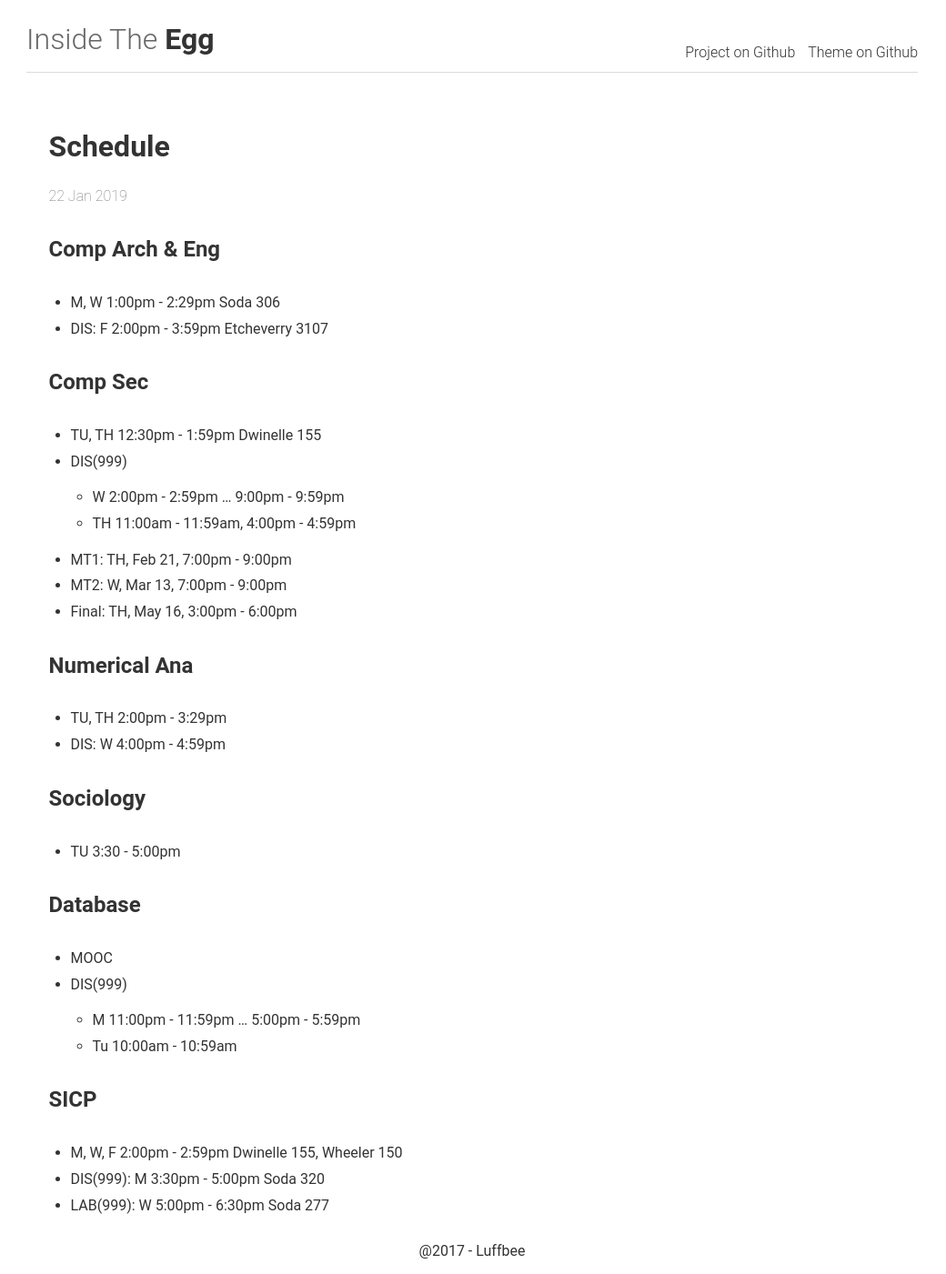
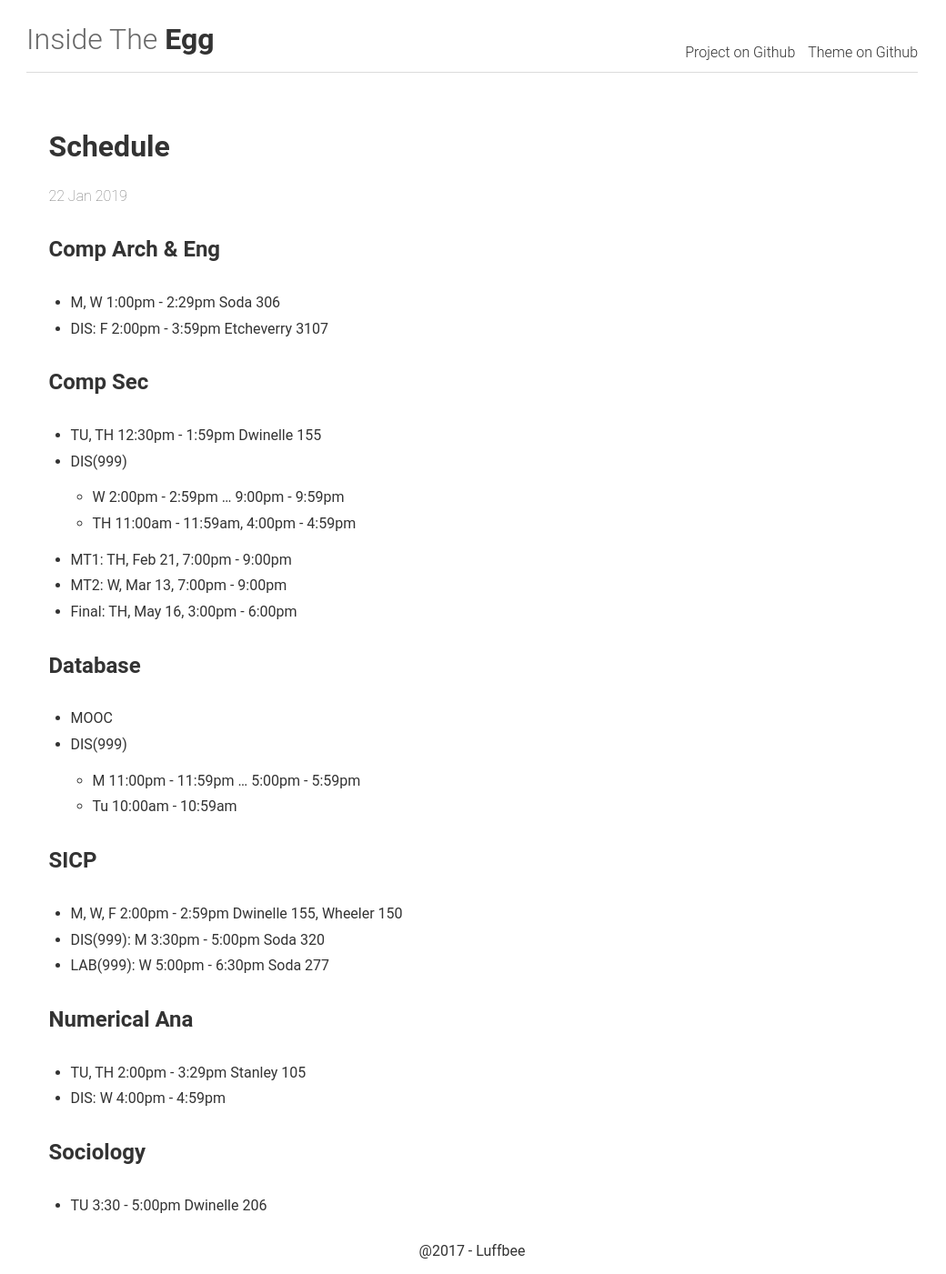
Before and after one commit to Luffbee/Luffbee.github.io, a Jekyll site: the page built from _posts/2019-01-22-schedule.md, in a window 1280 px wide. Shown: the whole page at 91% size, without its empty margins (121-1161 px from the left). Built offline with Jekyll 4.4.1, drawn with Linux system fonts in a browser that asks for light colours.

Commit message:
update schedule

```diff
--- a/_posts/2019-01-22-schedule.md
+++ b/_posts/2019-01-22-schedule.md
@@ -1,15 +1,15 @@
 ---
 title: Schedule in UC. Berkeley
-description: classes schedule
+description: Classes schedule
 header: Schedule
 ---
 
-### Comp Arch & Eng
+### [Comp Arch & Eng](https://classes.berkeley.edu/content/2019-spring-compsci-152-001-lec-001)
 
 + M, W 1:00pm - 2:29pm Soda 306
 + DIS: F 2:00pm - 3:59pm Etcheverry 3107
 
-### Comp Sec
+### [Comp Sec](https://classes.berkeley.edu/content/2019-spring-compsci-161-001-lec-001)
 
 + TU, TH 12:30pm - 1:59pm Dwinelle 155
 + DIS(999)
@@ -19,24 +19,24 @@
 + MT2: W, Mar 13, 7:00pm - 9:00pm
 + Final: TH, May 16, 3:00pm - 6:00pm
 
-### Numerical Ana
-
-+ TU, TH 2:00pm - 3:29pm
-+ DIS: W 4:00pm - 4:59pm
-
-### Sociology
-
-+ TU 3:30 - 5:00pm
-
-### Database
+### [Database](https://classes.berkeley.edu/content/2019-spring-compsci-w186-001-wbl-001)
 
 + MOOC
 + DIS(999)
   + M 11:00pm - 11:59pm ... 5:00pm - 5:59pm
   + Tu 10:00am - 10:59am
 
-### SICP
+### [SICP](https://classes.berkeley.edu/content/2019-spring-compsci-61a-001-lec-001)
 
 + M, W, F 2:00pm - 2:59pm Dwinelle 155, Wheeler 150
 + DIS(999): M 3:30pm - 5:00pm Soda 320
 + LAB(999): W 5:00pm - 6:30pm Soda 277
+
+### [Numerical Ana](https://classes.berkeley.edu/content/2019-spring-math-128a-001-lec-001)
+
++ TU, TH 2:00pm - 3:29pm Stanley 105
++ DIS: W 4:00pm - 4:59pm
+
+### Sociology
+
++ TU 3:30 - 5:00pm Dwinelle 206
```
